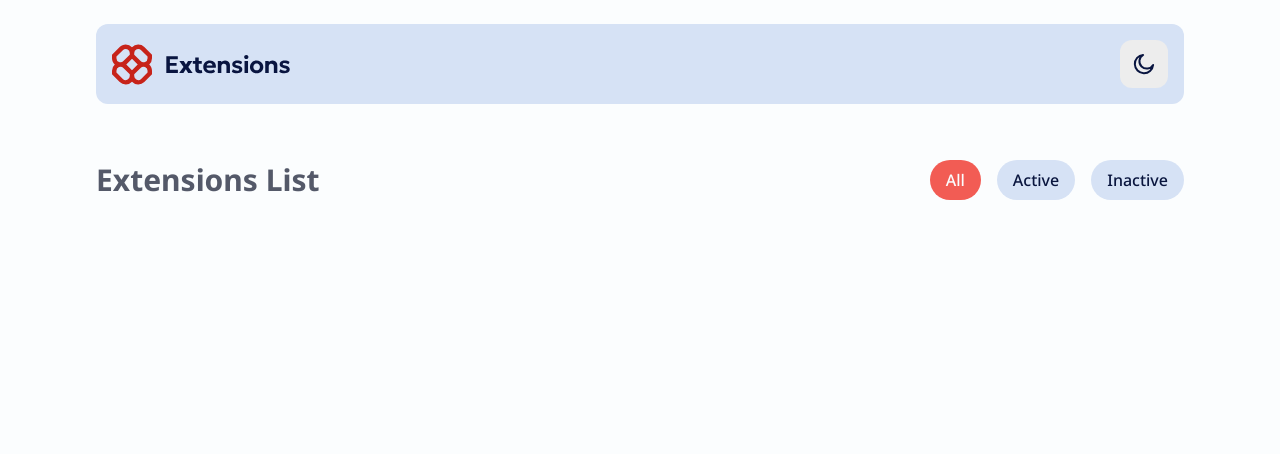
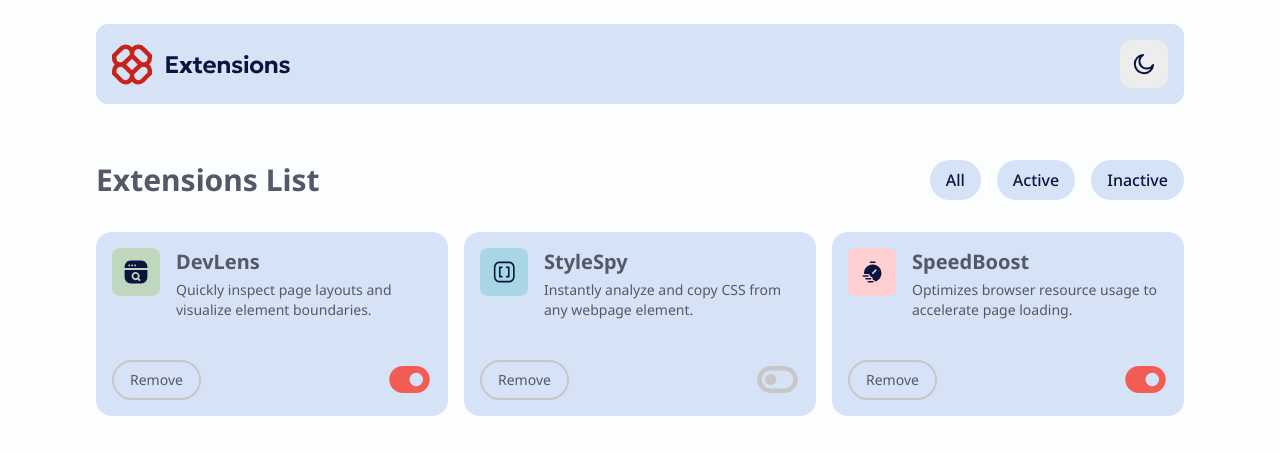
Before and after one commit to iamalabisunday/Browser-Extension-Manager-UI, a React (Vite) app: page / in a window 1280 px wide. Shown: the top 454 px of the page. Built offline with nearby package versions, Linux system fonts and the light colour scheme.

Commit message:
first commit

```diff
--- a/index.html
+++ b/index.html
@@ -3,7 +3,7 @@
   <head>
     <meta charset="UTF-8" />
     <meta name="viewport" content="width=device-width, initial-scale=1.0" />
-    <!-- Icon Link -->
+    <!-- logo Link -->
     <link
       rel="icon"
       type="image/svg+xml"
@@ -14,6 +14,14 @@
       rel="stylesheet"
       href="https://fonts.googleapis.com/css2?family=Noto+Sans:ital,wght@0,100..900;1,100..900&display=swap"
     />
+    <!-- Icon Link-->
+    <link
+      rel="stylesheet"
+      href="https://cdnjs.cloudflare.com/ajax/libs/font-awesome/7.0.0/css/all.min.css"
+      integrity="sha512-DxV+EoADOkOygM4IR9yXP8Sb2qwgidEmeqAEmDKIOfPRQZOWbXCzLC6vjbZyy0vPisbH2SyW27+ddLVCN+OMzQ=="
+      crossorigin="anonymous"
+      referrerpolicy="no-referrer"
+    />
     <!-- Title -->
     <title>Browser extensions manager UI</title>
   </head>
--- a/src/BrowserExtension.jsx
+++ b/src/BrowserExtension.jsx
@@ -2,16 +2,21 @@ import React, { useEffect, useState } from "react";
 import logo from "./images/logo.svg";
 import iconMoon from "./images/icon-moon.svg";
 import iconSun from "./images/icon-sun.svg";
-import "./index.css"; // or App.css, wherever your variables are
+import "./index.css";
+import ExtensionBox from "./ExtensionBox.jsx";
+import ExtensionButton from "./ExtensionButton.jsx";
+import DevImage from "./images/logo-devlens.svg";
+import SpyImage from "./images/logo-style-spy.svg";
+import SpeedImage from "./images/logo-speed-boost.svg";
 
 export default function BrowserExtension() {
+  // Theme toggle between light and dark mode
   const [darkMode, setDarkMode] = useState(
     () => localStorage.getItem("theme") === "dark"
   );
 
   useEffect(() => {
     const root = document.documentElement;
-
     if (darkMode) {
       root.classList.add("dark");
       root.classList.remove("light");
@@ -23,40 +28,102 @@ export default function BrowserExtension() {
     }
   }, [darkMode]);
 
-  const toggleTheme = () => {
-    setDarkMode((prev) => !prev);
+  const toggleTheme = () => setDarkMode((prev) => !prev);
+
+  // Extension data
+  const [extensions, setExtensions] = useState([
+    {
+      id: 1,
+      icon: DevImage,
+      title: "DevLens",
+      paragraph:
+        "Quickly inspect page layouts and visualize element boundaries.",
+      active: true,
+    },
+    {
+      id: 2,
+      icon: SpyImage,
+      title: "StyleSpy",
+      paragraph: "Instantly analyze and copy CSS from any webpage element.",
+      active: false,
+    },
+    {
+      id: 3,
+      icon: SpeedImage,
+      title: "SpeedBoost",
+      paragraph: "Optimizes browser resource usage to accelerate page loading.",
+      active: true,
+    },
+  ]);
+
+  // Filter state: All, Active, Inactive
+  const [filter, setFilter] = useState("All");
+
+  // Toggle individual extension active/inactive
+  const toggleActive = (id) => {
+    setExtensions((prev) =>
+      prev.map((ext) => (ext.id === id ? { ...ext, active: !ext.active } : ext))
+    );
+  };
+
+  // Filter logic
+  const filteredExtensions = extensions.filter((ext) => {
+    if (filter === "Active") return ext.active;
+    if (filter === "Inactive") return !ext.active;
+    return true;
+  });
+
+  // Remove extension
+  const removeExtension = (id) => {
+    setExtensions((prev) => prev.filter((ext) => ext.id !== id));
   };
 
   return (
     <div className="w-screen h-screen bg-[var(--color-background)] text-[var(--color-border)] transition-colors duration-300">
       <main className="container w-[85%] mx-auto">
-        {/* NAVBAR SECTION */}
-        <header className="w-full h-auto pt-6">
-          <section className="w-full h-auto p-4 flex items-center justify-between bg-[var(--color-background-soft)] rounded-xl">
-            <img src={darkMode ? logo : logo} alt="logo" />
-            <div className="w-12 h-12 rounded-xl bg-[var(--color-background-alt)] flex items-center justify-center cursor-pointer">
-              <img
-                src={darkMode ? iconSun : iconMoon}
-                alt="Toggle theme"
-                onClick={toggleTheme}
-              />
+        {/* Navbar */}
+        <header className="w-full pt-6">
+          <section className="w-full p-4 flex items-center justify-between bg-[var(--color-background-soft)] rounded-xl">
+            <img src={logo} alt="logo" />
+            <div
+              className="w-12 h-12 rounded-xl bg-[var(--color-background-alt)] flex items-center justify-center cursor-pointer"
+              onClick={toggleTheme}
+            >
+              <img src={darkMode ? iconSun : iconMoon} alt="Toggle theme" />
             </div>
           </section>
         </header>
-        {/* HEADER SECTION */}
+
+        {/* Header Section */}
         <section className="w-full flex flex-col gap-4 md:flex-row justify-between items-center text-center font-bold mb-4 mt-10 pt-4 pb-4">
           <h1 className="text-3xl whitespace-nowrap">Extensions List</h1>
           <article className="flex gap-4">
-            <button className="w-fit h-10 p-4 font-medium rounded-4xl bg-[var(--color-accent)] text-[var(--color-background)] cursor-pointer flex justify-center items-center">
-              All
-            </button>
-            <button className="w-fit h-10 p-4 font-medium rounded-4xl bg-[var(--color-background-soft)] hover:bg-[var(--color-accent)] hover:text-[var(--color-background)] active:bg-[var(--color-accent)] active:text-[var(--color-background)] text-[var(--color-surface)] cursor-pointer flex justify-center items-center">
-              Active
-            </button>
-            <button className="w-fit h-10 p-4 font-medium rounded-4xl bg-[var(--color-background-soft)] hover:bg-[var(--color-accent)] hover:text-[var(--color-background)] active:bg-[var(--color-accent)] active:text-[var(--color-background)] text-[var(--color-surface)] cursor-pointer flex justify-center items-center">
-              Inactive
-            </button>
+            <ExtensionButton name="All" onClick={() => setFilter("All")} />
+            <ExtensionButton
+              name="Active"
+              onClick={() => setFilter("Active")}
+            />
+            <ExtensionButton
+              name="Inactive"
+              onClick={() => setFilter("Inactive")}
+            />
           </article>
+        </section>
+
+        {/* Extension Cards */}
+        <section className="w-full grid md:grid-cols-3 gap-4">
+          {filteredExtensions.map((ext) => (
+            <ExtensionBox
+              key={ext.id}
+              id={ext.id}
+              icon={ext.icon}
+              title={ext.title}
+              paragraph={ext.paragraph}
+              active={ext.active}
+              toggleActive={toggleActive}
+              removeExtension={removeExtension}
+            />
+          ))}
         </section>
       </main>
     </div>
--- /dev/null
+++ b/src/ExtensionBox.jsx
@@ -0,0 +1,45 @@
+import React from "react";
+
+export default function ExtensionBox({
+  id,
+  icon,
+  title,
+  paragraph,
+  active,
+  toggleActive,
+  removeExtension,
+}) {
+  return (
+    <section className="w-full bg-[var(--color-background-soft)] p-4 flex flex-col gap-10 rounded-2xl justify-start items-start">
+      {/* Header */}
+      <article className="w-fit flex items-start gap-4">
+        <img src={icon} alt="icon" className="w-12 h-12" />
+        <section className="flex flex-col gap-1">
+          <p className="text-xl font-bold">{title}</p>
+          <p className="text-sm text-[var(--color-text)]">{paragraph}</p>
+        </section>
+      </article>
+
+      {/* Footer Actions */}
+      <section className="flex justify-between items-center w-full">
+        <button
+          onClick={() => removeExtension(id)}
+          className="px-4 py-2 text-sm border-2 rounded-3xl border-[var(--color-text-muted)] cursor-pointer"
+        >
+          Remove
+        </button>
+
+        <div
+          onClick={() => toggleActive(id)}
+          className="cursor-pointer text-4xl"
+        >
+          {active ? (
+            <i className="fa-solid fa-toggle-on text-[var(--color-accent)]"></i>
+          ) : (
+            <i className="fa-solid fa-toggle-off text-[var(--color-text-muted)]"></i>
+          )}
+        </div>
+      </section>
+    </section>
+  );
+}
--- /dev/null
+++ b/src/ExtensionButton.jsx
@@ -0,0 +1,10 @@
+export default function ExtensionButton({ name, onClick }) {
+  return (
+    <button
+      onClick={onClick}
+      className="w-fit h-10 p-4 font-medium rounded-4xl bg-[var(--color-background-soft)] hover:bg-[var(--color-accent)] hover:text-[var(--color-background)] focus:bg-[var(--color-accent)] focus:text-[var(--color-background)] text-[var(--color-surface)] cursor-pointer flex justify-center items-center"
+    >
+      {name}
+    </button>
+  );
+}
```
